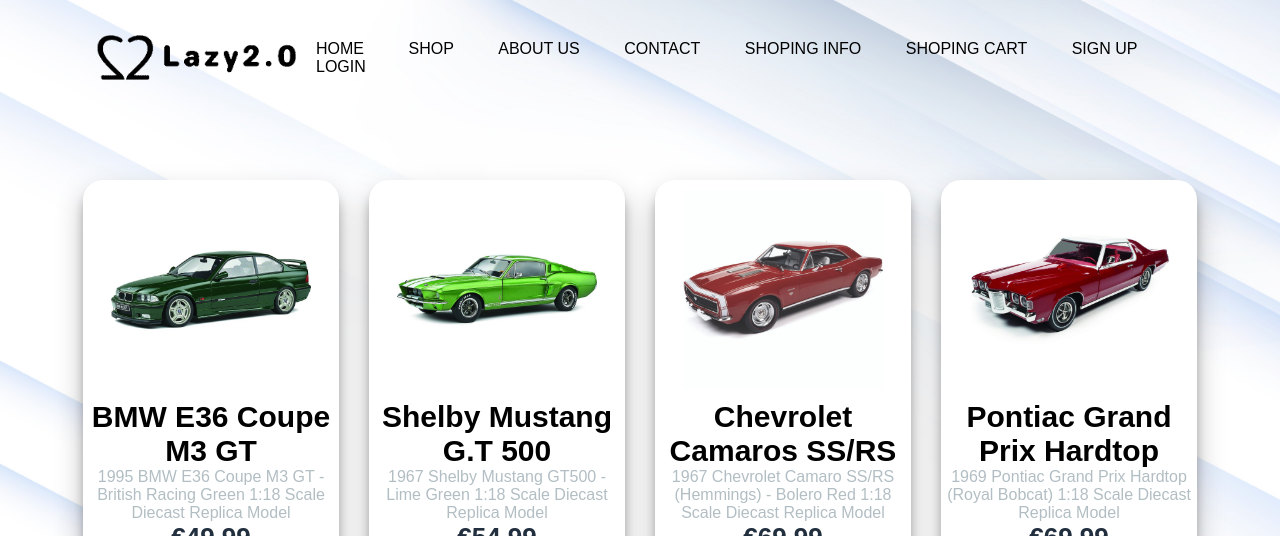
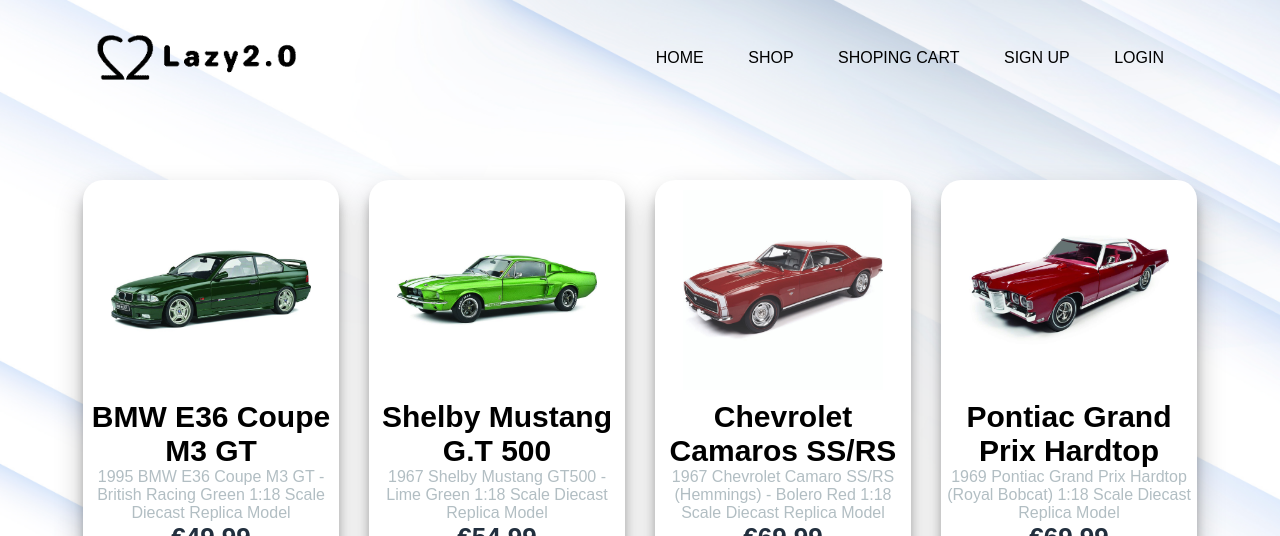
Before and after one commit to StenSmirnov/webshop, a plain HTML site: page shop.html in a window 1280 px wide. Shown: the top 536 px of the page. Drawn offline with Linux system fonts and the light colour scheme; a web font is replaced by a local one.

Commit message:
Add files via upload

```diff
--- a/shop.html
+++ b/shop.html
@@ -11,9 +11,6 @@
             <ul>
                 <li><a href="index.html">Home</a></li>
                 <li><a href="shop.html">Shop</a></li>
-                <li><a href="aboutus.html">About Us</a></li>
-                <li><a href="contact.html">Contact</a></li>
-                <li><a href="shopinginfo.html">Shoping Info</a></li>
                 <li><a href="shopingcart.html">Shoping Cart</a></li>
                 <li><a href="signup.html">Sign Up</a></li>
                 <li><a href="login.html">Login</a></li>
```
